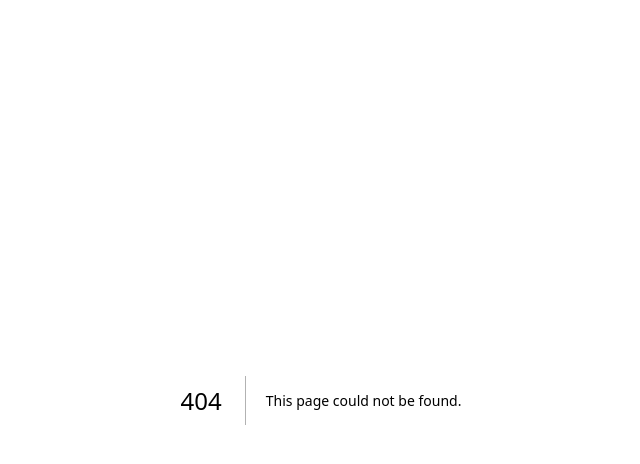
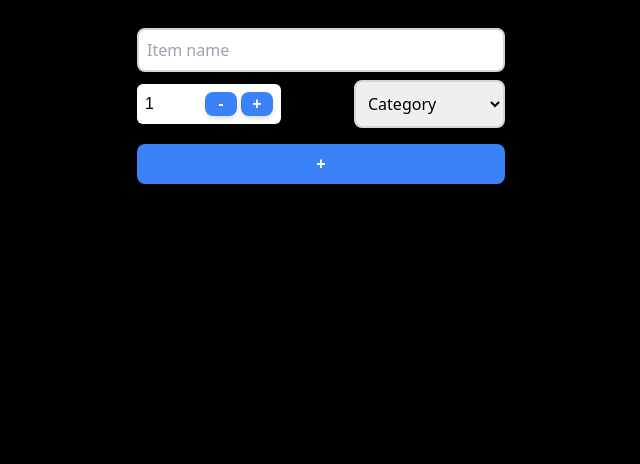
Before and after one commit to Wang2388/cprg306-assignments, a Next.js app: page /week-5 in a window 1280 px wide. Before the commit this address had no page. Shown: the top 464 px of the page, without its empty margins (319-959 px from the left). Built offline with nearby package versions, Linux system fonts and the light colour scheme.

Commit message:
Initial commit
Add week-5 on new item list

```diff
--- a/app/page.js
+++ b/app/page.js
@@ -4,8 +4,9 @@ export default function Home() {
   return (
     <main>
       <p className="text-3xl font-bold m-2">Shopping List</p>
-      <Link href= "week-3/" className = "text-2xl m-3">Week 3</Link> <br/>
-      <Link href= "week-4/" className = "text-2xl m-3">Week 4</Link>
+      <Link href= "week-3/" className = "text-2xl m-3">Week 3</Link><br/>
+      <Link href= "week-4/" className = "text-2xl m-3">Week 4</Link><br/>
+      <Link href= "week-5/" className = "text-2xl m-3">Week 5</Link><br/>
     </main>
   );
 }
--- /dev/null
+++ b/app/week-5/new-item.js
@@ -0,0 +1,96 @@
+"use client"
+
+import { useState } from "react"
+
+export default function Quantity () {
+    const [quantity, setQuantity] = useState(1);
+    const [flagDisable, setFlagDisabled] = useState(false);
+    const [name, setName] = useState("");
+    const [category, setCategory] = useState("produce");
+
+
+
+    const handleSubmit = (event)=>{
+        event.preventDefault();
+    }
+
+    const newPurchase = () => {
+            alert(`Added items: ${name}., quantity: ${quantity}, category: ${category}`)
+            };
+
+    const increment = () => {
+        if (!flagDisable){
+            if (quantity < 20){
+            setQuantity(quantity + 1);
+        }else {
+            setFlagDisabled(false);
+        }
+      }
+    }
+    const decrement = () => {
+        if (!flagDisable){
+            if (quantity > 1){
+            setQuantity(quantity - 1);
+        }else {
+            setFlagDisabled(false);
+        }
+      }
+    }
+    const handleNameChange = (event) => {
+        setName(event.target.value);
+    };
+
+    const handleQuantityChange = (event) => {
+        setQuantity(event.target.value);
+    };
+
+    const handleCategoryChange = (event) => {
+        setCategory(event.target.value);
+    };
+
+
+    return (
+        <main className="flex justify-center w-full h-screen bg-black">
+            <form onChange={handleSubmit} className = "p-2 m-4 text-black max-w-sm w-full">
+                <div className="mb-2">
+                    <input type="text" placeholder="Item name" required="" id="name"
+                    value={name} onChange={handleNameChange}
+                    className="w-full mt-1 border-2 border-gray-300 p-2 rounded-lg font-sans"/>
+                </div>
+                <div className="flex justify-between">
+                    <div className="p-2 mt-1 mb-1 rounded-md  bg-white text-white w-36">
+                        <div className="flex justify-between"><span className="text-black">{quantity}</span>
+                        <div onChange={handleQuantityChange} className="flex">
+                        <button type="button" onClick = {decrement} className="w-8 bg-blue-500 text-white
+                        font-semibold rounded-lg shadow-md hover:bg-blue-700
+                        focus:outline-none focus:ring-2 disabled:bg-gray-400
+                         focus:ring-blue-400 focus:ring-opacity-75" disabled="">-</button>
+                        <button type="button" onClick = {increment} className="w-8 bg-blue-500 text-white
+                        font-semibold rounded-lg shadow-md hover:bg-blue-700
+                        focus:outline-none focus:ring-2 focus:ring-blue-400
+                        disabled:bg-gray-400 focus:ring-opacity-75 ml-1">+</button>
+                        </div>
+                    </div>
+                </div>
+                <select onChange={handleCategoryChange} className="ml-1 border-2 border-gray-300 p-2 rounded-lg font-sans">
+                    <option value="" disabled="">Category</option>
+                    <option value="produce" selected="">Produce</option>
+                    <option value="dairy">Dairy</option>
+                    <option value="bakery">Bakery</option>
+                    <option value="meat">Meat</option>
+                    <option value="frozen foods">Frozen Foods</option>
+                    <option value="canned goods">Canned Goods</option>
+                    <option value="dry goods">Dry Goods</option>
+                    <option value="beverages">Beverages</option>
+                    <option value="snacks">Snacks</option>
+                    <option value="household">Household</option>
+                    <option value="other">Other</option>
+                </select>
+                </div>
+                <button type="submit" onClick={newPurchase} className="w-full mt-4 py-2 px-4 bg-blue-500 text-white
+                font-semibold rounded-lg shadow-md hover:bg-blue-700 focus:outline-none focus:ring-2 focus:ring-blue-400
+                focus:ring-opacity-75">+</button>
+            </form>
+        </main>
+    );
+}
--- /dev/null
+++ b/app/week-5/page.js
@@ -0,0 +1,9 @@
+import Quantity from "./new-item.js";
+
+export default function Page() {
+  return (
+    <main>
+      <Quantity/>
+    </main>
+  );
+}
```
